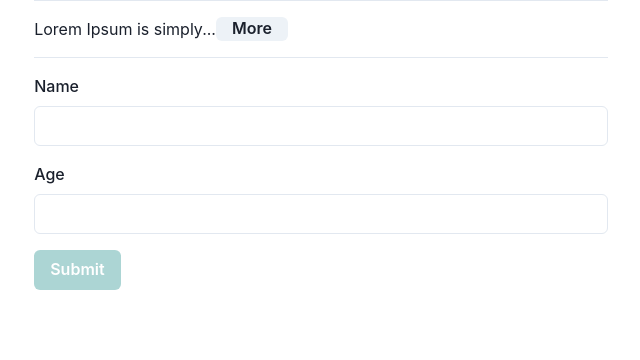
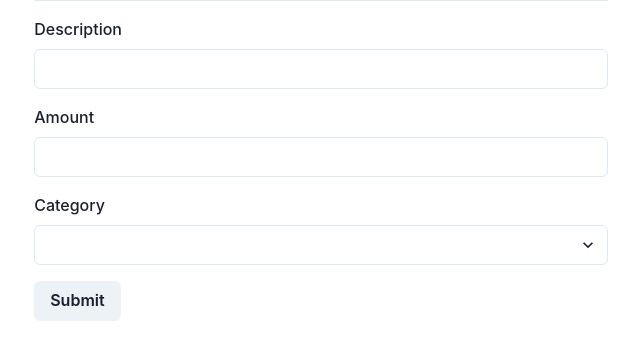
Before and after one commit to kboul/react-18, a React (Vite) app: page / in a window 1280 px wide. Shown: the top 360 px of the page, without its empty margins (319-959 px from the left). Built offline with nearby package versions, Linux system fonts and the light colour scheme.

Commit message:
Create NewExpenseForm

```diff
--- a/src/App.tsx
+++ b/src/App.tsx
@@ -1,14 +1,6 @@
 import { Container, Stack } from "@chakra-ui/react";
 
-import {
-  // Like,
-  // Player,
-  // Pizza,
-  // ShoppinCart,
-  ExpandableText,
-  // Cities,
-  PersonForm,
-} from "./components";
+import { ExpenseForm } from "./components";
 
 export default function App() {
   return (
@@ -28,7 +20,7 @@ export default function App() {
         <hr />
         <ShoppinCart /> */}
 
-        <hr />
+        {/* <hr />
         <ExpandableText maxChars={21}>
           Lorem Ipsum is simply dummy text of the printing and typesetting
           industry. Lorem Ipsum has been the industry's standard dummy text ever
@@ -39,10 +31,13 @@ export default function App() {
           the release of Letraset sheets containing Lorem Ipsum passages, and
           more recently with desktop publishing software like Aldus PageMaker
           including versions of Lorem Ipsum.
-        </ExpandableText>
+        </ExpandableText> */}
+
+        {/* <hr />
+        <PersonForm /> */}
 
         <hr />
-        <PersonForm />
+        <ExpenseForm />
       </Stack>
     </Container>
   );
--- /dev/null
+++ b/src/components/ExpenseForm.tsx
@@ -0,0 +1,70 @@
+import {
+  Alert,
+  AlertDescription,
+  Button,
+  FormControl,
+  FormLabel,
+  Input,
+  Select,
+} from "@chakra-ui/react";
+import { FieldValues, useForm } from "react-hook-form";
+import { z } from "zod";
+import { zodResolver } from "@hookform/resolvers/zod";
+
+const schema = z.object({
+  description: z
+    .string()
+    .min(3, { message: "Description should be at least 3 characters" }),
+  amount: z.number({ invalid_type_error: "Amount is required" }),
+  category: z.string().nonempty({ message: "Category is required" }),
+});
+
+type FormData = z.infer<typeof schema>;
+
+export default function NewExpenseForm() {
+  const {
+    register,
+    handleSubmit,
+    formState: { errors },
+  } = useForm<FormData>({ resolver: zodResolver(schema) });
+
+  const onSubmit = (data: FieldValues) => console.log(data);
+
+  return (
+    <form onSubmit={handleSubmit(onSubmit)}>
+      <FormControl>
+        <FormLabel>Description</FormLabel>
+        <Input {...register("description")} />
+        {errors.description && (
+          <Alert status="error">
+            <AlertDescription>{errors.description.message}</AlertDescription>
+          </Alert>
+        )}
+
+        <FormLabel mt={4}>Amount</FormLabel>
+        <Input {...register("amount", { valueAsNumber: true })} type="number" />
+        {errors.amount && (
+          <Alert status="error">
+            <AlertDescription>{errors.amount.message}</AlertDescription>
+          </Alert>
+        )}
+
+        <FormLabel mt={4}>Category</FormLabel>
+        <Select placeholder=" " {...register("category")}>
+          <option value="groceries">Groceries</option>
+          <option value="utilities">Utilities</option>
+          <option value="entertainment">Entertainment</option>
+        </Select>
+        {errors.category && (
+          <Alert status="error">
+            <AlertDescription>{errors.category.message}</AlertDescription>
+          </Alert>
+        )}
+      </FormControl>
+
+      <Button mt={4} type="submit">
+        Submit
+      </Button>
+    </form>
+  );
+}
--- a/src/components/PersonForm.tsx
+++ b/src/components/PersonForm.tsx
@@ -26,8 +26,6 @@ export default function Form() {
     formState: { errors, isValid },
   } = useForm<FormData>({ resolver: zodResolver(schema) });
 
-  console.log(!isValid);
-
   const onSubmit = (data: FieldValues) => console.log(data);
 
   return (
--- a/src/components/index.tsx
+++ b/src/components/index.tsx
@@ -5,6 +5,7 @@ export { default as ExpandableText } from "./ExpandableText";
 export { default as PersonForm } from "./PersonForm";
 export { default as Like } from "./Like";
 export { default as ListGroup } from "./ListGroup/ListGroup";
+export { default as ExpenseForm } from "./ExpenseForm";
 export { default as Pizza } from "./Pizza";
 export { default as Player } from "./Player";
 export { default as ShoppinCart } from "./ShoppingCart";
```
